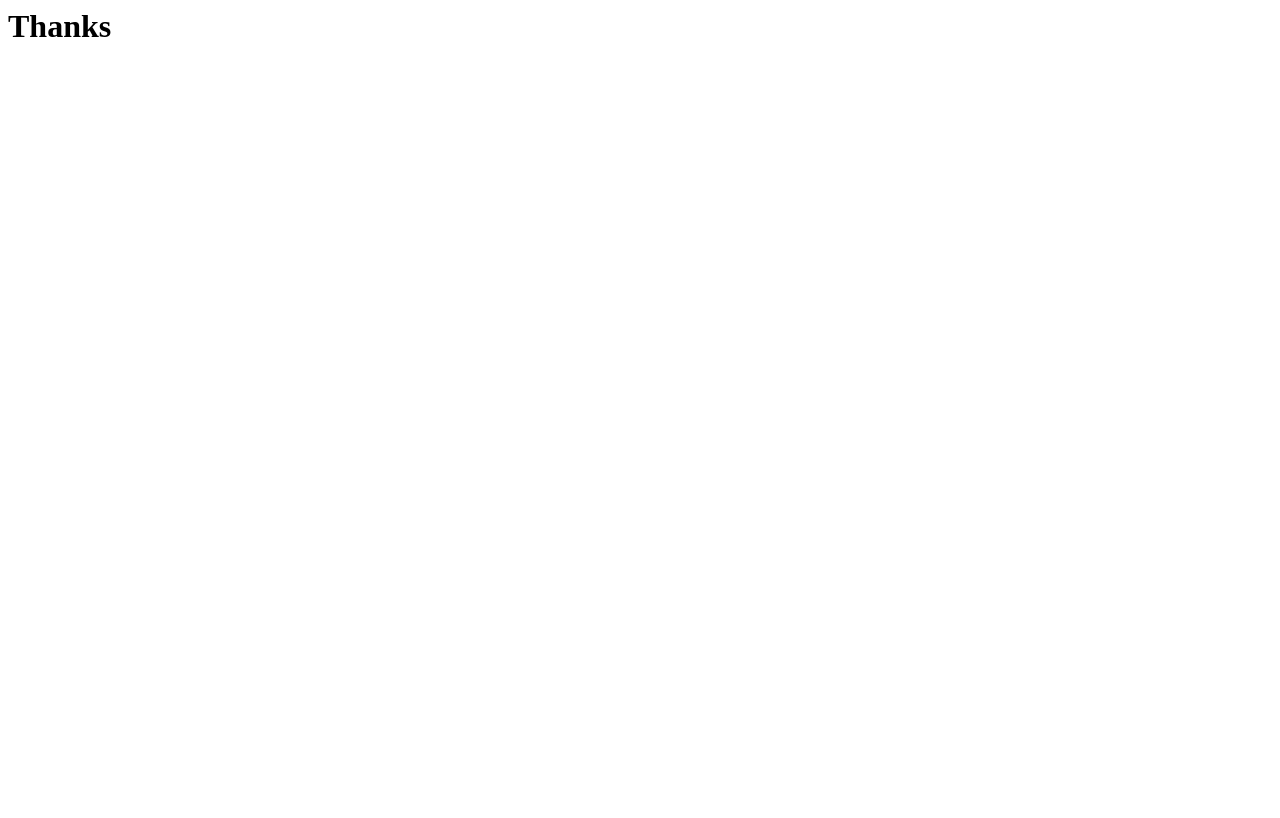
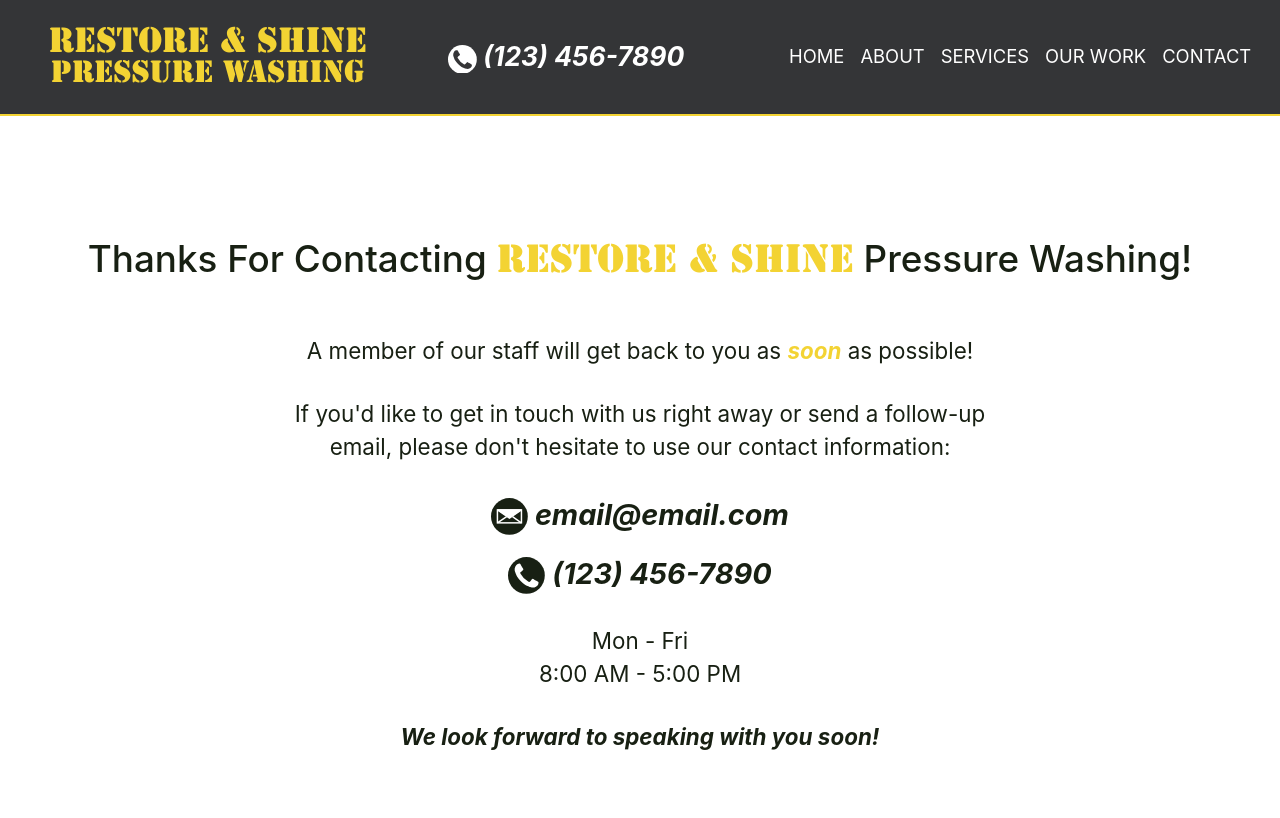
Before and after one commit to matthigg/RnS, a Django app: page /thanks/ in a window 1280 px wide. Before the commit the part shown is almost empty. Shown: the top 818 px of the page. Before the commit the page ends 37 px from the top, so only its background shows below. Run offline with Django 3.2, Linux system fonts and the light colour scheme; style sheets or scripts are compiled from the project's sources; parts of the project's set-up code (start-up, migrations or seed data) failed here and were passed over; some libraries are stand-ins or nearby versions.

Commit message:
Update thanks.html UI

```diff
--- a/local_static/css/_thanks.scss
+++ b/local_static/css/_thanks.scss
@@ -1,15 +1,18 @@
 // Thanks Page
 .thanks-page {
+  padding: 0;
+  & .row {
+    margin: 0;
+  }
 
-  // Thanks Splash Page
-  .thanks-page-row {
-    & .thanks-page-background {
+  // Thanks Background Image
+  & .thanks-background {
     background-image:
       linear-gradient(
-          rgba(23, 104, 94, 0.5),
-          rgba(23, 104, 94, 0.5)
+        rgba(2, 3, 5, 0.25),
+        rgba(2, 3, 5, 0.25),
       ),
-        url('/static/img/house4.jpg');
+      url('/static/img/house-01.jpg');
     height: 100vh;
     left: 0;
     position: fixed;
@@ -18,25 +21,37 @@
     z-index: -1;
     @extend %background-fixed;
   }
-    & .thanks-page-placeholder {
-      height: 30vh;
-      width: 100%;
+
+  // Navbar Spacer
+  & .navbar-spacer {
+    background-color: $primary-color;
+    height: calc(10rem + 6vw);
+    @media (max-width: 767.98px) {
+      height: 20vh;
     }
   }
 
-  .thanks-page-bottom-border {
-    background-color: $secondary-color-rgba;
-    height: 3vw;
-    @media (max-width: 769px) {
-      height: 2rem;
+  // Thanks Headline
+  & .thanks-headline {
+    background-color: $primary-color;
+    padding: 0 calc(1rem + 0.5vw) calc(1rem + 0.5vw) calc(1rem + 0.5vw);
+    & h1 {
+      color: $quinary-color;
+      font-size: calc(1.5rem + 1vw);
+      margin: auto;
+      text-align: center;
+      & .h1-brand-font {
+        color: $secondary-color;
+        font-family: "Stencil", "Segoe UI", sans-serif;
+      }
     }
   }
 
   // Section 1
-  .section-1-row {
+  & .section-1-row {
     background-color: $primary-color;
-    color: $quarternary-color;
-    padding: calc(0.25rem + 3.75vw);
+    color: $quinary-color;
+    padding: 0 calc(0.25rem + 3.75vw) calc(0.25rem + 3.75vw) calc(0.25rem + 3.75vw);
     text-align: center;
 
     & .section-1-text-headline {
@@ -65,7 +80,7 @@
       & .icon-email {
         height: calc(1.5rem + 1vw);
         & circle {
-          fill: $quarternary-color;
+          fill: $quinary-color;
         }
         & path {
           fill: $primary-color;
@@ -80,7 +95,7 @@
       & .icon-phone {
         height: calc(1.5rem + 1vw);
         & circle {
-          fill: $quarternary-color;
+          fill: $quinary-color;
         }
         & path {
           fill: $primary-color;
--- a/local_static/css/main.css
+++ b/local_static/css/main.css
@@ -10,7 +10,7 @@
   background-color: blue;
 }
 
-.about-page .about-page-background, .contact-page .contact-page-background, .index-page .landing-page-row .landing-page-background, .index-page .section-1-row .card .card-background-fence-cleaning, .index-page .section-1-row .card .card-background-surface-cleaning, .index-page .section-1-row .card .card-background-soft-wash, .index-page .section-1-row .card .card-background-outdoor-stain-removal, .index-page .section-1-row .card .card-background-deck-cleaning-and-restoration, .our-work-page .our-work-page-background, .services-page .services-page-background, .services-page .section-1-row .card .card-background-fence-cleaning, .services-page .section-1-row .card .card-background-surface-cleaning, .services-page .section-1-row .card .card-background-soft-wash, .services-page .section-1-row .card .card-background-outdoor-stain-removal, .services-page .section-1-row .card .card-background-deck-cleaning-and-restoration, .thanks-page .thanks-page-row .thanks-page-background {
+.about-page .about-page-background, .contact-page .contact-page-background, .index-page .landing-page-row .landing-page-background, .index-page .section-1-row .card .card-background-fence-cleaning, .index-page .section-1-row .card .card-background-surface-cleaning, .index-page .section-1-row .card .card-background-soft-wash, .index-page .section-1-row .card .card-background-outdoor-stain-removal, .index-page .section-1-row .card .card-background-deck-cleaning-and-restoration, .our-work-page .our-work-page-background, .services-page .services-page-background, .services-page .section-1-row .card .card-background-fence-cleaning, .services-page .section-1-row .card .card-background-surface-cleaning, .services-page .section-1-row .card .card-background-soft-wash, .services-page .section-1-row .card .card-background-outdoor-stain-removal, .services-page .section-1-row .card .card-background-deck-cleaning-and-restoration, .thanks-page .thanks-background {
   background-color: #4D3F22;
   background-repeat: no-repeat;
   background-position: center;
@@ -1351,9 +1351,17 @@
   transition: 0.2s ease-in;
 }
 
-.thanks-page .thanks-page-row .thanks-page-background {
-  background-image: -webkit-gradient(linear, left top, left bottom, from(rgba(23, 104, 94, 0.5)), to(rgba(23, 104, 94, 0.5))), url("/static/img/house4.jpg");
-  background-image: linear-gradient(rgba(23, 104, 94, 0.5), rgba(23, 104, 94, 0.5)), url("/static/img/house4.jpg");
+.thanks-page {
+  padding: 0;
+}
+
+.thanks-page .row {
+  margin: 0;
+}
+
+.thanks-page .thanks-background {
+  background-image: -webkit-gradient(linear, left top, left bottom, from(rgba(2, 3, 5, 0.25)), to(rgba(2, 3, 5, 0.25))), url("/static/img/house-01.jpg");
+  background-image: linear-gradient(rgba(2, 3, 5, 0.25), rgba(2, 3, 5, 0.25)), url("/static/img/house-01.jpg");
   height: 100vh;
   left: 0;
   position: fixed;
@@ -1362,26 +1370,38 @@
   z-index: -1;
 }
 
-.thanks-page .thanks-page-row .thanks-page-placeholder {
-  height: 30vh;
-  width: 100%;
+.thanks-page .navbar-spacer {
+  background-color: white;
+  height: calc(10rem + 6vw);
 }
 
-.thanks-page .thanks-page-bottom-border {
-  background-color: rgba(243, 211, 51, 0.8);
-  height: 3vw;
+@media (max-width: 767.98px) {
+  .thanks-page .navbar-spacer {
+    height: 20vh;
+  }
 }
 
-@media (max-width: 769px) {
-  .thanks-page .thanks-page-bottom-border {
-    height: 2rem;
-  }
+.thanks-page .thanks-headline {
+  background-color: white;
+  padding: 0 calc(1rem + 0.5vw) calc(1rem + 0.5vw) calc(1rem + 0.5vw);
+}
+
+.thanks-page .thanks-headline h1 {
+  color: #182013;
+  font-size: calc(1.5rem + 1vw);
+  margin: auto;
+  text-align: center;
+}
+
+.thanks-page .thanks-headline h1 .h1-brand-font {
+  color: #F3D333;
+  font-family: "Stencil", "Segoe UI", sans-serif;
 }
 
 .thanks-page .section-1-row {
   background-color: white;
-  color: #4D3F22;
-  padding: calc(0.25rem + 3.75vw);
+  color: #182013;
+  padding: 0 calc(0.25rem + 3.75vw) calc(0.25rem + 3.75vw) calc(0.25rem + 3.75vw);
   text-align: center;
 }
 
@@ -1419,7 +1439,7 @@
 }
 
 .thanks-page .section-1-row .section-1-text-paragraph-email .icon-email circle {
-  fill: #4D3F22;
+  fill: #182013;
 }
 
 .thanks-page .section-1-row .section-1-text-paragraph-email .icon-email path {
@@ -1438,7 +1458,7 @@
 }
 
 .thanks-page .section-1-row .section-1-text-paragraph-phone .icon-phone circle {
-  fill: #4D3F22;
+  fill: #182013;
 }
 
 .thanks-page .section-1-row .section-1-text-paragraph-phone .icon-phone path {
--- a/templates/thanks.html
+++ b/templates/thanks.html
@@ -1,7 +1,68 @@
-<h1>Thanks</h1>
+{% extends 'base.html' %}
 
-{% if messages %}
-  {% for message in messages %}
-    <div class="alert {% if message.tags %}alert-{{ message.tags }}{% endif %}" role="alert">{{ message }}</div>
-  {% endfor %}
-{% endif %}
+{% block main %}
+
+  <div class="container-fluid thanks-page">
+
+    <!-- Thanks Background Image -->
+    <div class="thanks-background"></div>
+
+    <!-- Navbar Spacer -->
+    <div class="navbar-spacer"></div>
+
+    {% if messages %}
+      {% for message in messages %}
+        <div class="alert {% if message.tags %}alert-{{ message.tags }}{% endif %}" role="alert">{{ message }}</div>
+      {% endfor %}
+    {% endif %}
+
+    <!-- Thanks Headline -->
+    <section class="row thanks-headline">
+        <h1>Thanks For Contacting
+        <span class="h1-brand-font">RESTORE & SHINE</span>
+        Pressure Washing!
+      </h1>
+    </section>
+
+    <!-- Section 1 -->
+    <section class="row section-1-row">
+
+      <!-- Section 1 Column Spacer -->
+      <div class="col-md-2"></div>
+
+      <!-- Section 1 Text -->
+      <div class="col-md-8">
+        <h2 class="section-1-text-headline">
+
+        </h2>
+        <p class="section-1-text-paragraph">
+          A member of our staff will get back to you as
+          <span class="section-1-text-paragraph-bold">soon</span>
+          as possible!
+        </p>
+        <p class="section-1-text-paragraph">
+          If you'd like to get in touch with us right away or send a follow-up
+          email, please don't hesitate to use our contact information:
+        </p>
+        <p class="section-1-text-paragraph-email">
+          {% include 'svg/email.svg' %}
+          {% include 'business_information/email.html' %}
+        </p>
+        <p class="section-1-text-paragraph-phone">
+          {% include 'svg/phone.svg' %}
+          {% include 'business_information/phone-number.html' %}
+        </p>
+        <p class="section-1-text-paragraph">
+          {% include 'business_information/hours-of-operation.html' %}
+        </p>
+        <p class="section-1-text-paragraph-urgent">
+          We look forward to speaking with you soon!
+        </p>
+      </div>
+
+      <!-- Section 1 Column Spacer -->
+      <div class="col-md-2"></div>
+    </section>
+  </div>
+
+{% endblock %}
```
Also changed, not shown: apps/contact_form/views.py (+11 -10 lines), 1 other file. Lines whose indentation alone changed are shown as unchanged.
